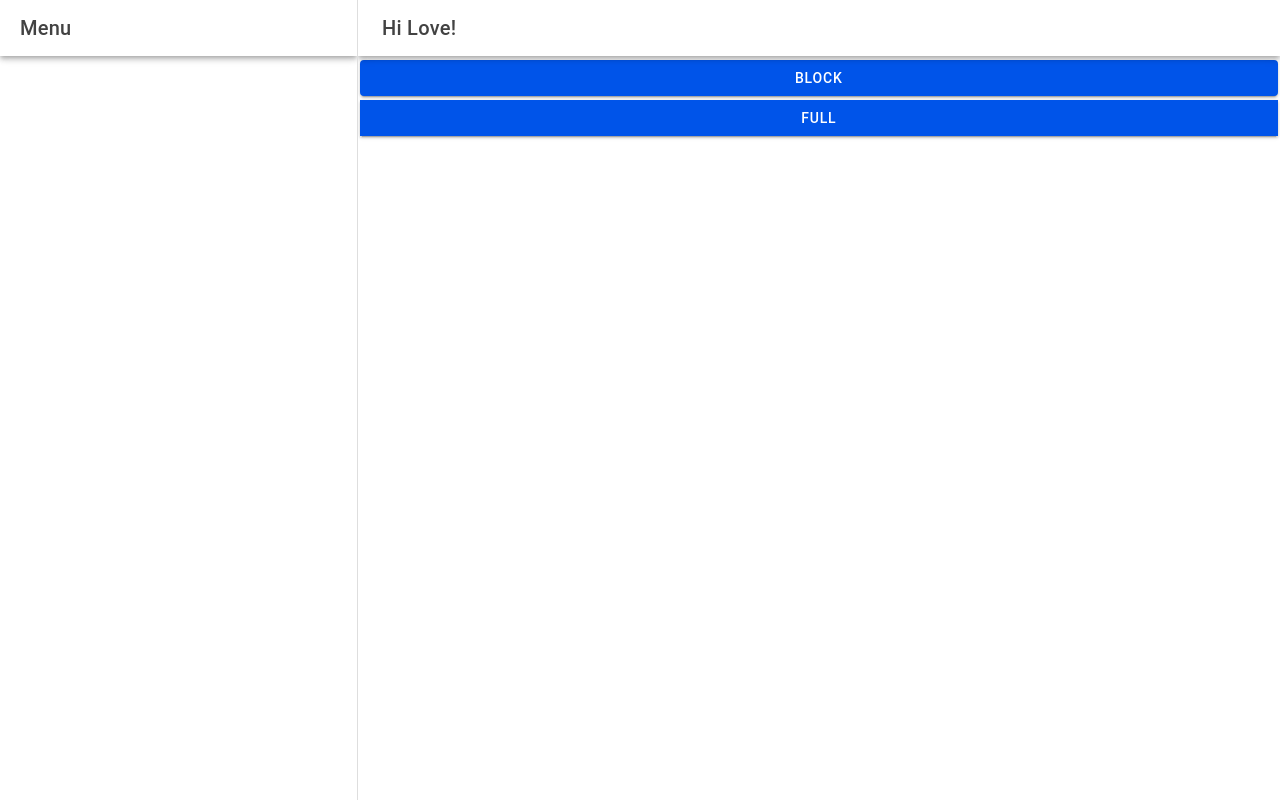
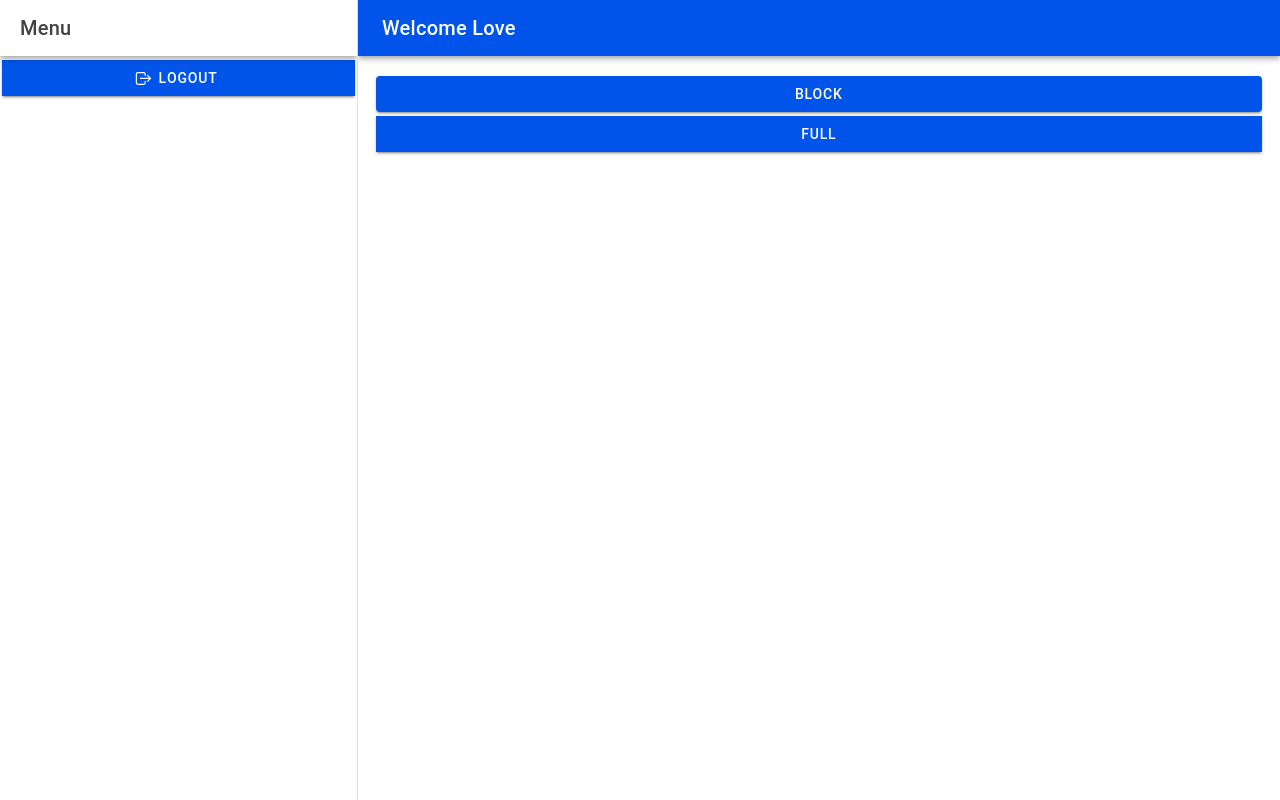
Before and after one commit to salixes/IT35-C-mobile, a React (Vite) app: page / in a window 1280 px wide. Both pictures are taken after a click on the element "LOGIN". Built offline with nearby package versions, Linux system fonts and the light colour scheme.

Commit message:
added split

```diff
--- a/src/pages/Home.tsx
+++ b/src/pages/Home.tsx
@@ -1,4 +1,4 @@
-import { IonButton, IonButtons, IonContent, IonHeader, IonMenuButton, IonPage, IonTitle, IonToolbar } from '@ionic/react';
+import {  IonButtons, IonContent, IonHeader, IonMenuButton, IonPage, IonTitle, IonToolbar } from '@ionic/react';
 import ExploreContainer from '../components/ExploreContainer';
 import './Home.css';
 
@@ -6,20 +6,23 @@ const Home: React.FC = () => {
   return (
     <IonPage>
       <IonHeader>
-        <IonToolbar>
+        <IonToolbar color="primary">
+          <IonButtons slot="start">
+            <IonMenuButton></IonMenuButton>
+          </IonButtons>
 
-          <IonButtons slot="start">
-          <IonMenuButton>  </IonMenuButton>
-          </IonButtons>
-          <IonTitle>Hi Love!</IonTitle>
+          <IonTitle>Welcome Love</IonTitle>
         </IonToolbar>
       </IonHeader>
-      <IonContent fullscreen>
+
+      <IonContent fullscreen className="ion-padding">
+
         <IonHeader collapse="condense">
           <IonToolbar>
-            <IonTitle size="large">Blank</IonTitle>
+            <IonTitle size="large">Dashboard</IonTitle>
           </IonToolbar>
         </IonHeader>
+
         <ExploreContainer />
       </IonContent>
     </IonPage>
--- a/src/pages/Menu.tsx
+++ b/src/pages/Menu.tsx
@@ -1,31 +1,31 @@
-import React from 'react';
-import { IonContent, IonHeader, IonIcon, IonItem, IonMenu, IonMenuToggle, IonPage, IonRouterOutlet, IonSplitPane, IonTitle, IonToolbar } from '@ionic/react';
-import { homeOutline } from 'ionicons/icons';
+import {  IonButton, IonContent, IonHeader, IonIcon, IonItem, IonMenu, IonMenuToggle, IonPage, IonRouterOutlet, IonSplitPane, IonTitle, IonToolbar } from '@ionic/react';
 import { Redirect, Route } from 'react-router';
 import Home from './Home';
+import { homeOutline, information, logOutOutline, settingsOutline } from 'ionicons/icons';
 import Page1 from './page1';
 import Page2 from './page2';
-import './Home.css';
+
 
 const Menu: React.FC = () => {
 
   const path = [
-  {name: "Home", url: '/app/home', icon: homeOutline}
+    {name:'Home', url:'/app/home',icon:homeOutline},
+    {name:'Page1', url:'/app/page1',icon:information},
+    {name:'Page2', url:'/app/page2',icon:settingsOutline}
   ]
 
   return (
     <IonPage>
-   <IonSplitPane contentId= "main">
-   <IonMenu contentId= "main">
-
-    {/* Header */}
+     <IonSplitPane contentId="main">
+      <IonMenu contentId="main">
         <IonHeader>
           <IonToolbar>
             <IonTitle>Menu</IonTitle>
           </IonToolbar>
         </IonHeader>
+
         <IonContent>
-{/*Slidemenu Items */}
+
           {path.map((item,index) => (
             <IonMenuToggle key={index}>
               <IonItem routerLink={item.url} routerDirection="forward">
@@ -34,17 +34,24 @@ const path = [
               </IonItem>
             </IonMenuToggle>
           ))}
+
+          <IonButton routerLink="/" routerDirection="back" expand="full">
+           <IonIcon icon={logOutOutline} slot="start"></IonIcon>
+          Logout
+          </IonButton>
+
         </IonContent>
+
       </IonMenu>
-           {/*router */}
-   <IonRouterOutlet id= "main">
+
+      <IonRouterOutlet id="main">
           <Route exact path="/app/home" component={Home} />
           <Route exact path="/app">
             <Redirect to="/app/home" />
           </Route>
+
           <Route exact path="/app/page1" component={Page1} />
           <Route exact path="/app/page2" component={Page2} />
-
       </IonRouterOutlet>
      </IonSplitPane>
     </IonPage>
--- a/src/pages/login.tsx
+++ b/src/pages/login.tsx
@@ -12,7 +12,7 @@ const Login: React.FC = () => {
     <IonPage>
       <IonHeader>
         <IonToolbar>
-          <IonTitle>Hali Langga</IonTitle>
+          <IonTitle>Hi Langga</IonTitle>
         </IonToolbar>
       </IonHeader>
       <IonContent className="ion-padding">
```
Lines whose indentation alone changed are shown as unchanged.
